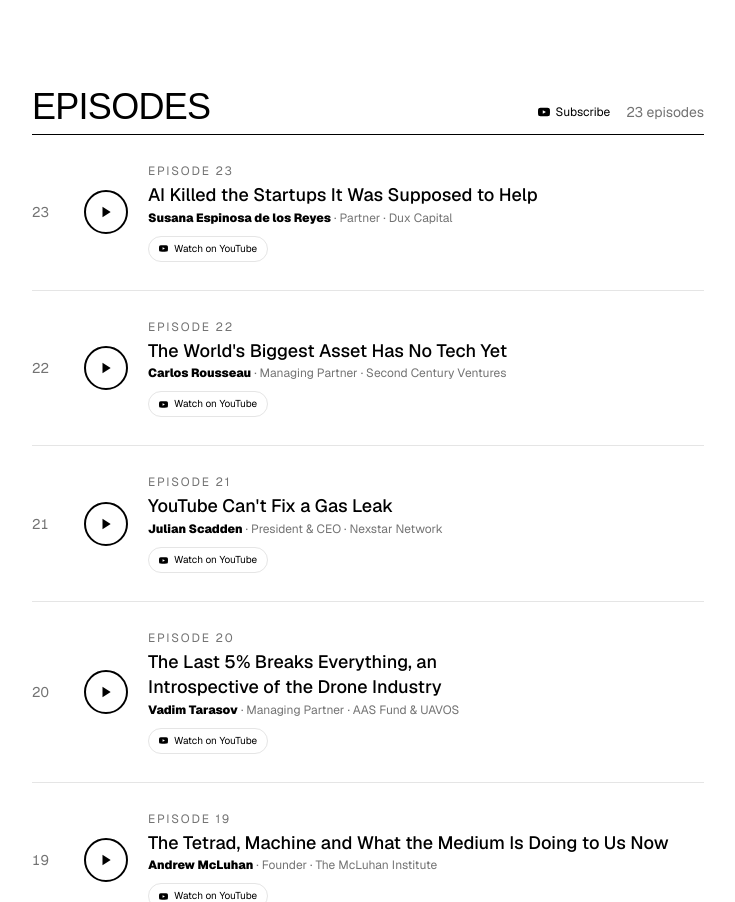
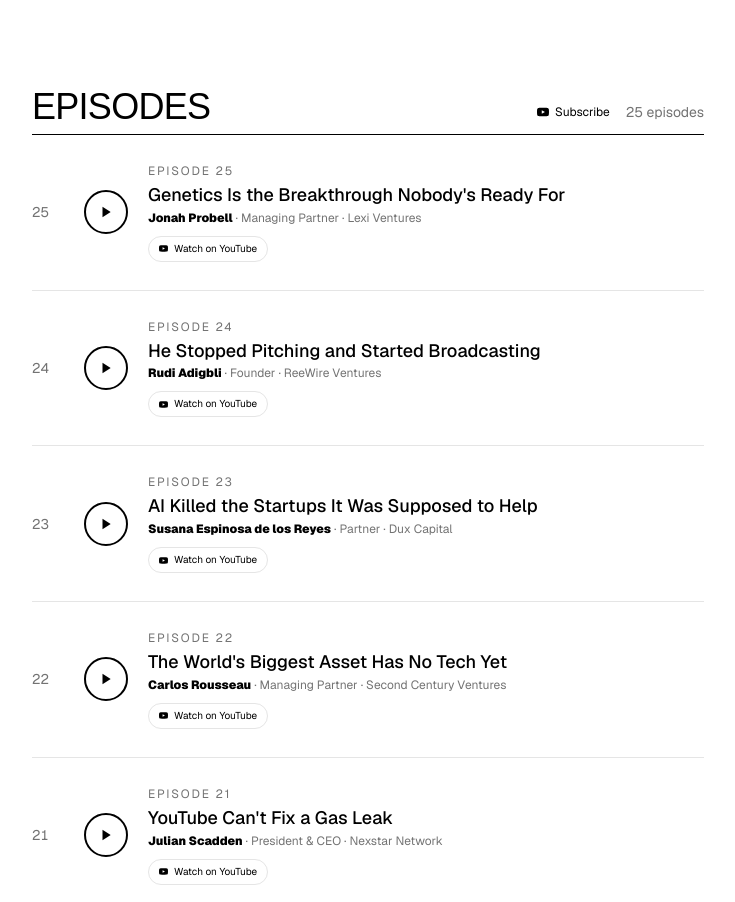
Before and after one commit to SacredProtocol/superlative-podcast, a Next.js app: page / in a window 1280 px wide. Shown: the part 840-1742 px from the top of the page, without its empty margins (272-1007 px from the left). Built offline with nearby package versions, Linux system fonts and the light colour scheme; a web font is replaced by a local one.

Commit message:
feat: add Episodes 24-25 (Rudi Adigbli, Jonah Probell)
Co-Authored-By: Claude Opus 4.7 (1M context) <noreply@anthropic.com>

```diff
--- a/src/config.ts
+++ b/src/config.ts
@@ -22,6 +22,22 @@ export const siteConfig = {
   // Featured episodes — add new episodes at the top
   // xUrl: X broadcast or post link | youtubeUrl: YouTube video or livestream link
   episodes: [
+    {
+      title: "Episode 25",
+      episodeTitle: "Genetics Is the Breakthrough Nobody's Ready For",
+      guest: "Jonah Probell",
+      guestTitle: "Managing Partner",
+      guestCompany: "Lexi Ventures",
+      youtubeUrl: "https://www.youtube.com/live/8BnbvEi48Ns",
+    },
+    {
+      title: "Episode 24",
+      episodeTitle: "He Stopped Pitching and Started Broadcasting",
+      guest: "Rudi Adigbli",
+      guestTitle: "Founder",
+      guestCompany: "ReeWire Ventures",
+      youtubeUrl: "https://www.youtube.com/live/MmBqf22JEcM",
+    },
     {
       title: "Episode 23",
       episodeTitle: "AI Killed the Startups It Was Supposed to Help",
```
